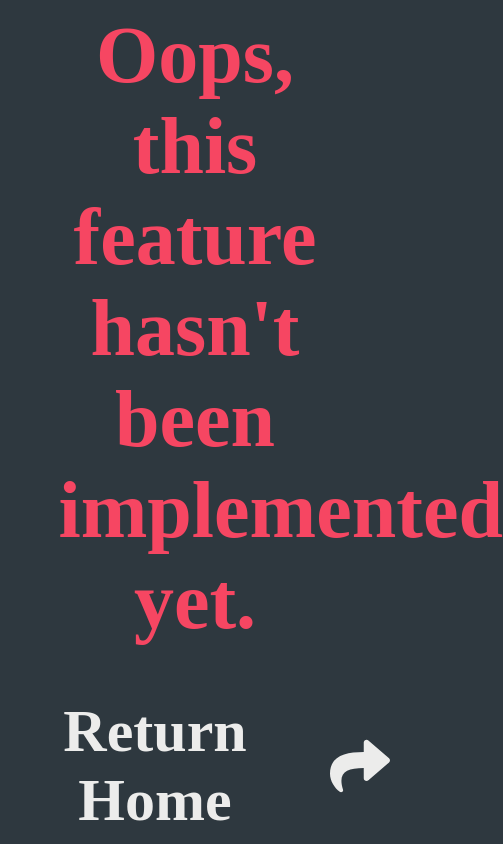
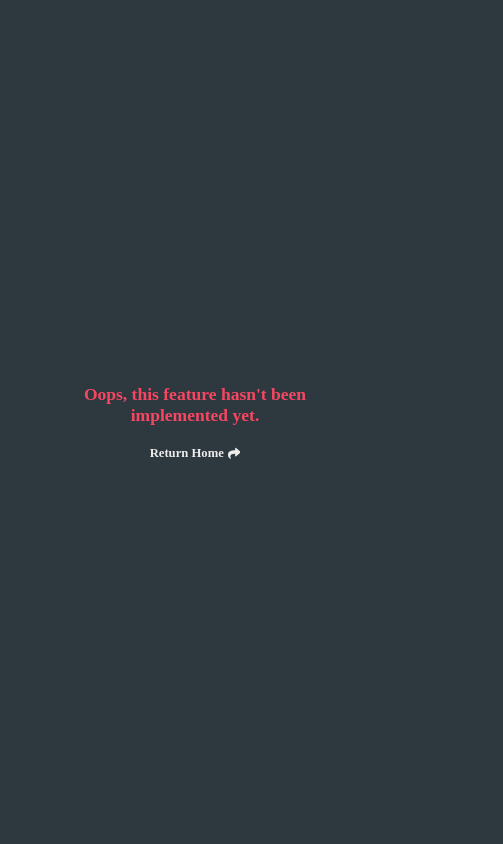
Before and after one commit to WarrenWu4/engr102-website, a React (Vite) app: page /labs in a window 390 px wide. Shown: the whole page, 503 px wide, since content can reach past the window. Built offline with nearby package versions, Linux system fonts and the light colour scheme; a web font is replaced by a local one.

Commit message:
added responsive wip and completed wip.jsx

```diff
--- a/src/pages/WIP.jsx
+++ b/src/pages/WIP.jsx
@@ -1,3 +1,4 @@
+/*------------------------------------*COMPLETE*------------------------------------*/
 import {Link} from "react-router-dom"
 import { FaShare } from "react-icons/fa"
 
@@ -14,13 +15,13 @@ export default function WIP() {
     const msg1Style = {
         width: "70vw",
         color: "#F64662",
-        fontSize: "8rem",
-        marginBottom: "5rem",
+        fontSize: "4.5vw",
+        marginBottom: "2rem",
     }
 
     const msg2Style = {
         color: "#ECECEB",
-        fontSize: "6rem",
+        fontSize: "3.25vw",
     }
 
     const linkStyle = {
@@ -30,7 +31,7 @@ export default function WIP() {
     }
 
     const iconStyle = {
-        marginLeft: "2rem",
+        marginLeft: "1vw",
         display: "flex",
         alignItems: "center",
     }
```
